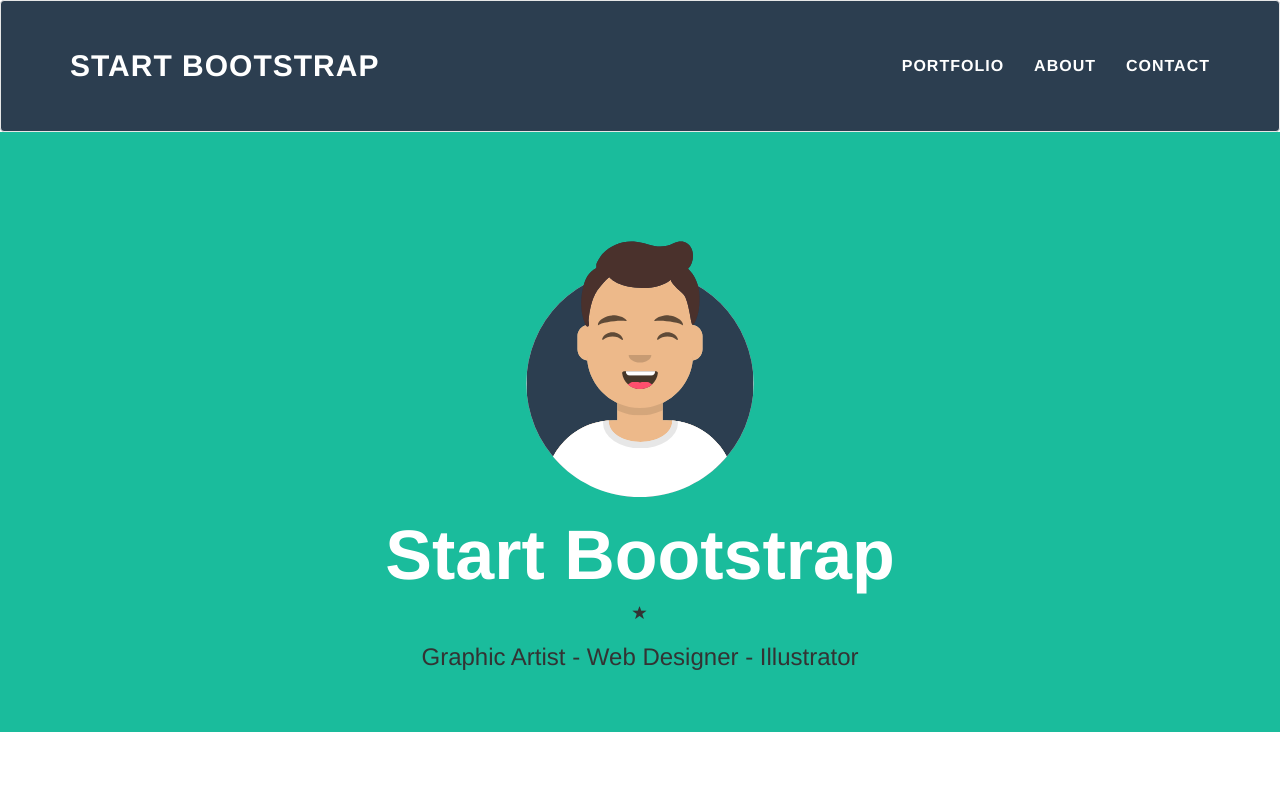
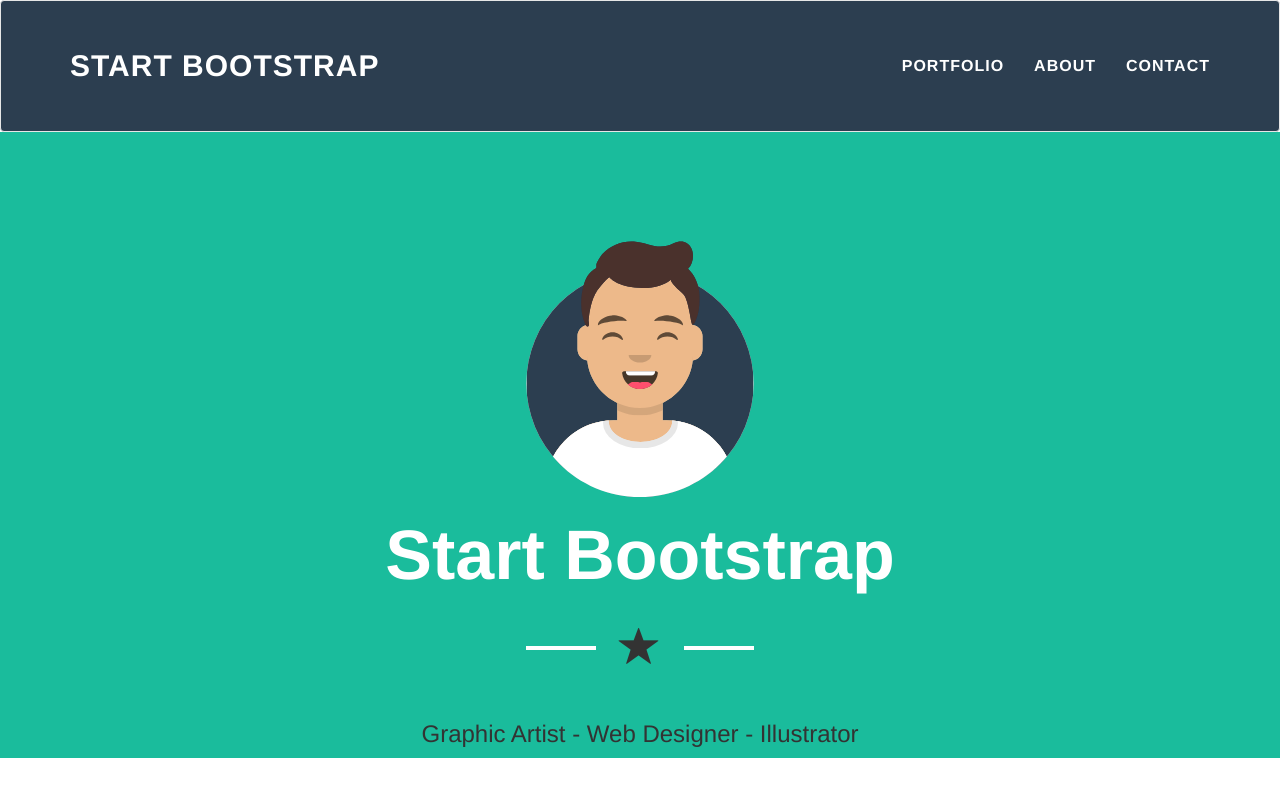
Before and after one commit to enrico76/html-css-bootstrap-freelancer, a plain HTML site: page index.html in a window 1280 px wide. Drawn offline with nearby package versions, Linux system fonts and the light colour scheme.

Commit message:
prima sezione start bootstrap

```diff
--- a/index.html
+++ b/index.html
@@ -54,7 +54,13 @@
     </div>
 
   </header>
-  <div class="container">
+  <div class="container portfolio">
+    <div class="row">
+      <div class="col-xs-12 ">
+
+      </div>
+
+    </div>
 
   </div>
   </body>
--- a/style.css
+++ b/style.css
@@ -43,8 +43,30 @@ header.container-fluid {
   margin-top: -20px;
 }
 
-/* bootstrap.min.css | https://stackpath.bootstrapcdn.com/bootstrap/3.4.1/css/bootstrap.min.css */
+.divider{
+  width: 50%;
+  margin: 0 auto;
+}
+.divider *{
+  display: inline-block;
+  float: none;
+  margin: 0 auto;
+}
 
-/* .row {
-  background-color: #1abc9c;
-} */
+.divider::after{
+  display: table;
+  content: '';
+  clear: both;
+}
+
+.stella{
+  font-size: 4rem;
+  margin:20px;
+}
+
+.linea{
+  height: 4px;
+  width: 70px;
+  background: white;
+  margin-bottom: 16px;
+}
```
